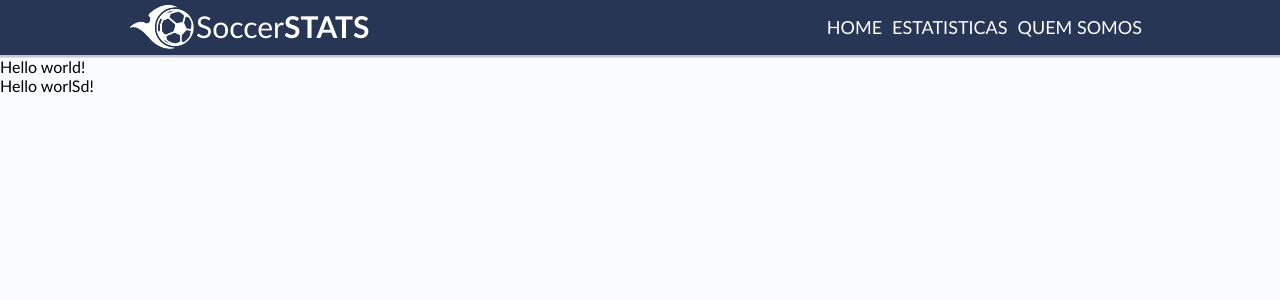
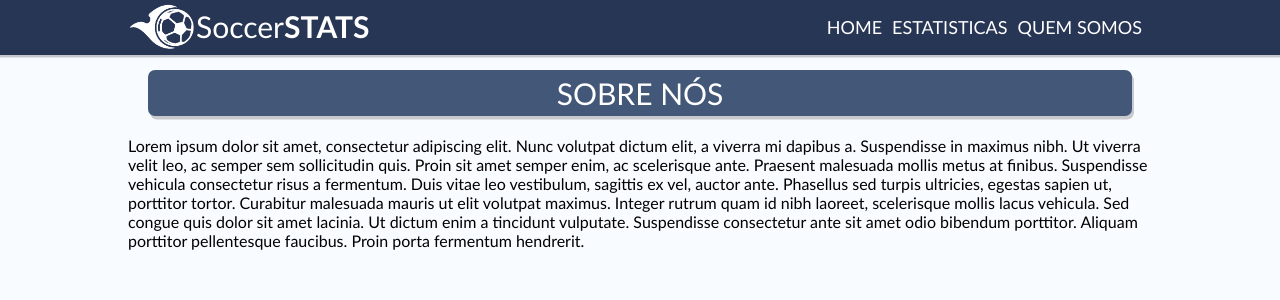
Before and after one commit to YuriAres/soccerstats-app, a React (Create React App) app: page /QuemSomos in a window 1280 px wide. Shown: the top 300 px of the page. Built offline with nearby package versions, Linux system fonts and the light colour scheme.

Commit message:
Update Body_About.jsx

```diff
--- a/src/Components/Home/Body_About.jsx
+++ b/src/Components/Home/Body_About.jsx
@@ -3,11 +3,20 @@ import './css/home.css'
 export default props => {
 
 
-    return (<> <div>Hello world!</div>
-    <div>Hello world!</div>
-    <div>Hello world!</div>
-    <div>Hello world!</div>
-    <div>Hello worlSd!</div> </>);
+    return (<>
 
+    <div className="MainArea">
 
+        <div className="Title1">SOBRE NÓS</div>
+
+        <div>
+            <p>
+            Lorem ipsum dolor sit amet, consectetur adipiscing elit. Nunc volutpat dictum elit, a viverra mi dapibus a. Suspendisse in maximus nibh. Ut viverra velit leo, ac semper sem sollicitudin quis. Proin sit amet semper enim, ac scelerisque ante. Praesent malesuada mollis metus at finibus. Suspendisse vehicula consectetur risus a fermentum. Duis vitae leo vestibulum, sagittis ex vel, auctor ante.
+            Phasellus sed turpis ultricies, egestas sapien ut, porttitor tortor. Curabitur malesuada mauris ut elit volutpat maximus.
+            Integer rutrum quam id nibh laoreet, scelerisque mollis lacus vehicula. Sed congue quis dolor sit amet lacinia. Ut dictum enim a tincidunt vulputate. Suspendisse consectetur ante sit amet odio bibendum porttitor. Aliquam porttitor pellentesque faucibus. Proin porta fermentum hendrerit.
+            </p>
+        </div>
+    </div>
+    </>
+    );
 }
```
